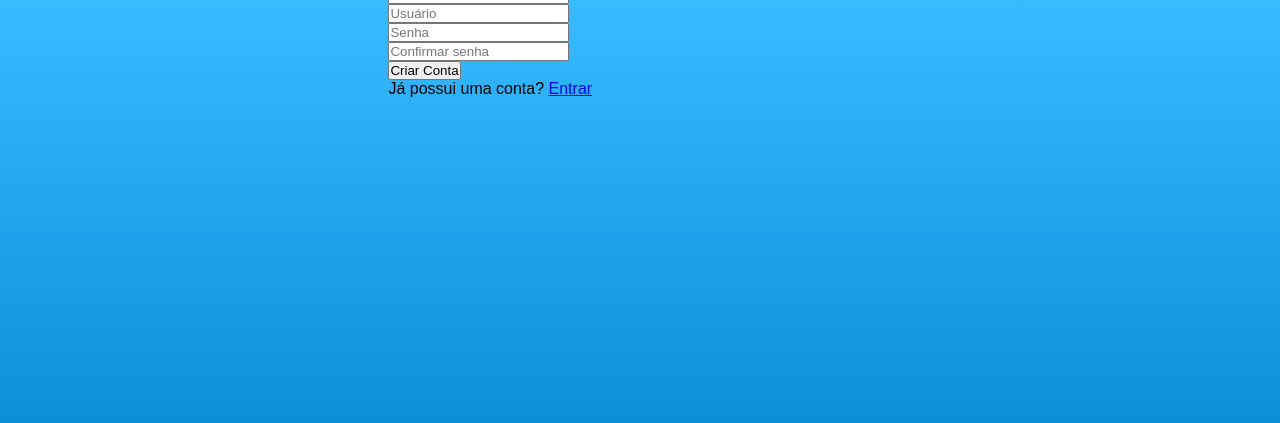
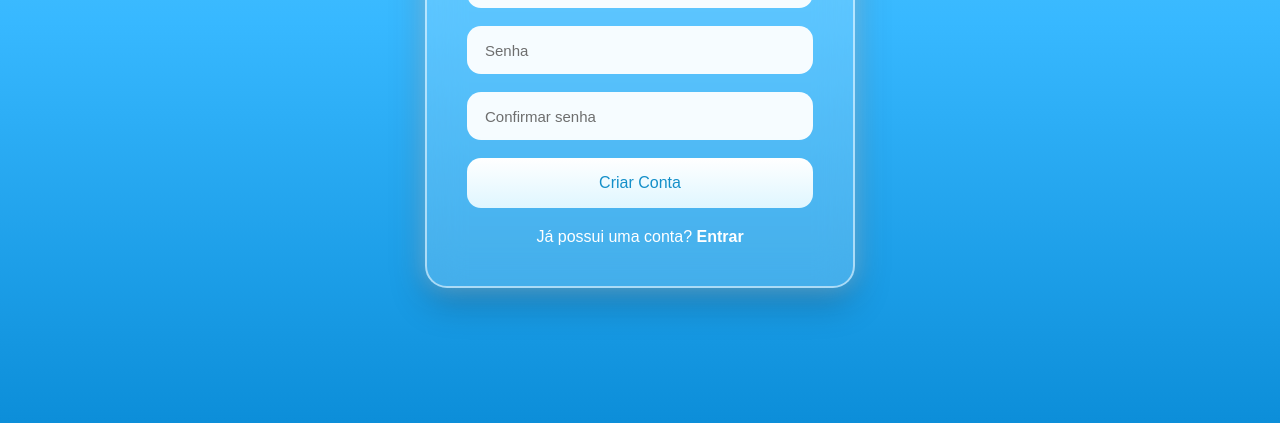
Before and after one commit to Morgan-zip/FunLand, a plain HTML site: page criar conta.html in a window 1280 px wide. Shown: the part 377-800 px from the top of the page. Drawn offline with Linux system fonts and the light colour scheme; a web font is replaced by a local one.

Commit message:
Update style.css

```diff
--- a/style.css
+++ b/style.css
@@ -47,3 +47,150 @@ body {
 
   color: #fff;
 }
+  .container2{
+
+    width:430px;
+    padding:40px;
+
+    background:rgba(255,255,255,.18);
+
+    border:2px solid rgba(255,255,255,.55);
+    border-radius:22px;
+
+    backdrop-filter:blur(18px);
+    -webkit-backdrop-filter:blur(18px);
+
+    box-shadow:
+        0 0 25px rgba(255,255,255,.35),
+        0 15px 35px rgba(0,0,0,.25);
+
+    color:white;
+}
+
+
+
+form{
+    display:flex;
+    flex-direction:column;
+}
+
+h1{
+    text-align:center;
+    font-size:28px;
+    margin-bottom:30px;
+}
+
+.input-box{
+    margin-bottom:18px;
+}
+
+.input-box input{
+
+    width:100%;
+    height:48px;
+
+    border:none;
+    outline:none;
+
+    border-radius:14px;
+
+    padding:0 18px;
+
+    background:rgba(255,255,255,.95);
+
+    font-family:"Geist Pixel",sans-serif;
+    font-size:15px;
+
+    transition:.25s;
+}
+
+.input-box input:focus{
+
+    box-shadow:
+        0 0 12px rgba(255,255,255,.7);
+
+}
+
+
+
+button{
+
+    width:100%;
+    height:50px;
+
+    border:none;
+    border-radius:14px;
+
+    background:linear-gradient(
+        #ffffff,
+        #dff6ff
+    );
+
+    color:#148fc9;
+
+    font-family:"Geist Pixel",sans-serif;
+    font-size:16px;
+
+    cursor:pointer;
+
+    transition:.25s;
+}
+
+button:hover{
+
+    transform:scale(1.03);
+
+    box-shadow:
+        0 0 20px rgba(255,255,255,.5);
+
+}
+
+
+.link-de-registro,
+.link-login{
+
+    text-align:center;
+    margin-top:20px;
+
+}
+
+.link-de-registro a,
+.link-login a{
+
+    color:white;
+    text-decoration:none;
+    font-weight:bold;
+
+}
+
+.link-de-registro a:hover,
+.link-login a:hover{
+
+    text-decoration:underline;
+
+}
+
+
+::placeholder{
+    color:#6e6e6e;
+}
+
+
+
+@media(max-width:500px){
+
+    .container,
+    .container2{
+
+        width:90%;
+        padding:30px;
+
+    }
+
+    h1{
+
+        font-size:22px;
+
+    }
+
+}
```
